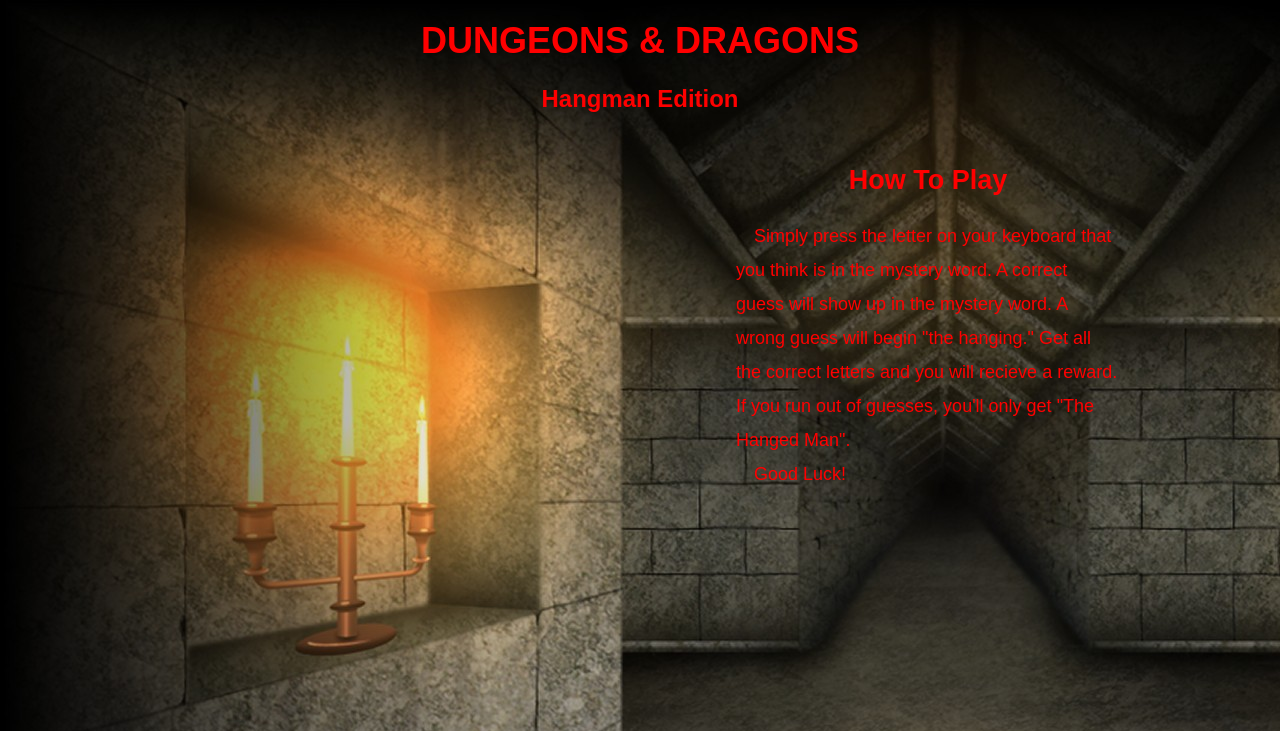
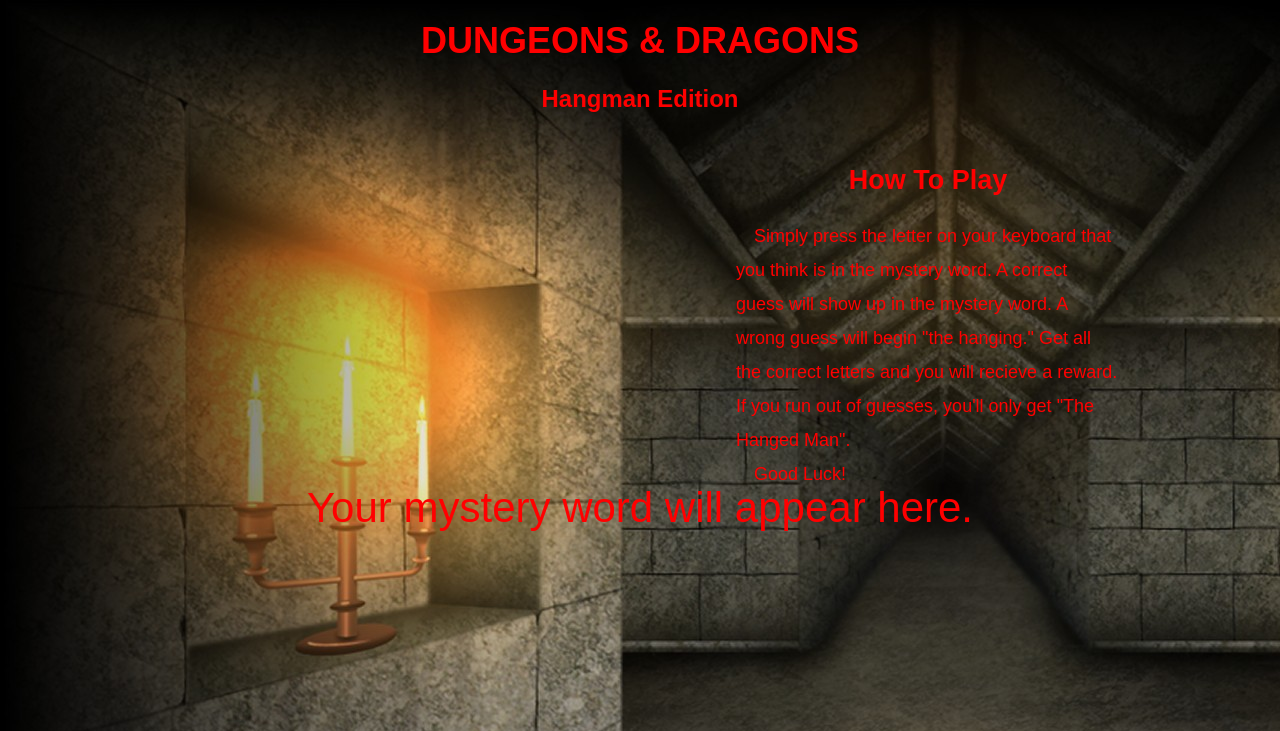
Before and after one commit to Havamere/week-3-game, a PHP site: page / in a window 1280 px wide. Shown: the top 731 px of the page. Run offline with PHP 8.4, Linux system fonts and the light colour scheme; some web fonts are replaced.

Commit message:
attempted logic of game started, still not projecting mystery word correctly.

```diff
--- a/assets/css/style.css
+++ b/assets/css/style.css
@@ -98,18 +98,22 @@ h6 {
     max-height: 480px;
 }
 
-.game-section {
+#game-section {
     float: left;
     width: 60%;
     height: auto;
     max-height: 550px;
 }
 
-.mystery-word {
+#mystery-word {
     float: left;
     clear: both;
     width: 100%;
     text-align: center;
+    min-height: 40px;
+    max-height: 40px;
+    color: red;
+    font-size: 42px;
 }
 
     /*Footer*/
--- a/assets/javascript/game.js
+++ b/assets/javascript/game.js
@@ -1,14 +1,36 @@
-var mysteryWords = ["bard","beholder","cleric","dragon","druid","kobold","mage","monk","orc","paladin","ranger","rogue","skeletons","vampire","warrior"];
+var words = ["bard","beholder","cleric","dragon","druid","kobold","mage","monk","orc","paladin","ranger","rogue","skeletons","vampire","warrior"];
 
 	// Create code to randomly choose one of the mystery words
-var wordChoice = mysteryWords[Math.floor(Math.random()*mysteryWords.length)];
+var wordChoice = words[Math.floor(Math.random()*words.length)];
+console.log(wordChoice);
 
+var mysteryWord = [];
+mysteryWord.length = wordChoice.length;
 
+window.onload = function () {
+	document.getElementById("#mystery-word").innerHTML=wordChoice;
+}
+var guessedLetters = [];
 
+var wrongGuesses = 0;
 
 document.onkeyup = function(event) {
 	// Determines which exact key was selected. Make it lowercase
 	var userGuess = String.fromCharCode(event.keyCode).toLowerCase();
 	console.log(userGuess);
+	guessedLetters.push(userGuess);
 
+	for (var a=0; a<guessedLetters.length; a++) {
+		if (userGuess == a) {
+			guessedLetters.pop(userGuess);
+		} else {
+			for (var b=0; b<wordChoice.length; b++) {
+				if (userGuess == b) {
+					mysteryWord[b] = userGuess;
+				} else {
+					wrongGuesses++;
+				}
+			}
+		}
+	}
 }
--- a/index.html
+++ b/index.html
@@ -5,7 +5,6 @@
 	<link rel="stylesheet" type="text/css" href="assets/css/reset.css">
 	<link rel="stylesheet" type="text/css" href="assets/css/style.css">
 	<link href='https://fonts.googleapis.com/css?family=Simonetta:400,900' rel='stylesheet' type='text/css'>
-	<script type="text/javascript" href="/assests/javascript/game.js"></script>
 	<meta name="viewport" content="width=device-width, initial-scale=1">
 </head>
 <body>
@@ -22,12 +21,12 @@
 					<p>&emsp;Simply press the letter on your keyboard that you think is in the mystery word.  A correct guess will show up in the mystery word.  A wrong guess will begin "the hanging."  Get all the correct letters and you will recieve a reward.  If you run out of guesses, you'll only get "The Hanged Man".
 					<br>&emsp;Good Luck!
 				</section>
-				<section class="game-section">
+				<div id="game-section">
 					<!-- hanging man and reward goes here -->
-				</section>
-				<section class="mystery-word">
-					<!-- mystery word goes here -->
-				</section>
+				</div>
+				<div id="mystery-word">
+					<p>Your mystery word will appear here.</p>
+				</div>
 			</div>
 			<div class="push"></div>
 		</div>
@@ -36,5 +35,6 @@
 			<p id="copyright">&copy;Copyright 2016 Kyle Rinehart</p>
 		</div>
 	</footer>
+	<script type="text/javascript" src="assets/javascript/game.js"></script>
 </body>
 </html>
```
